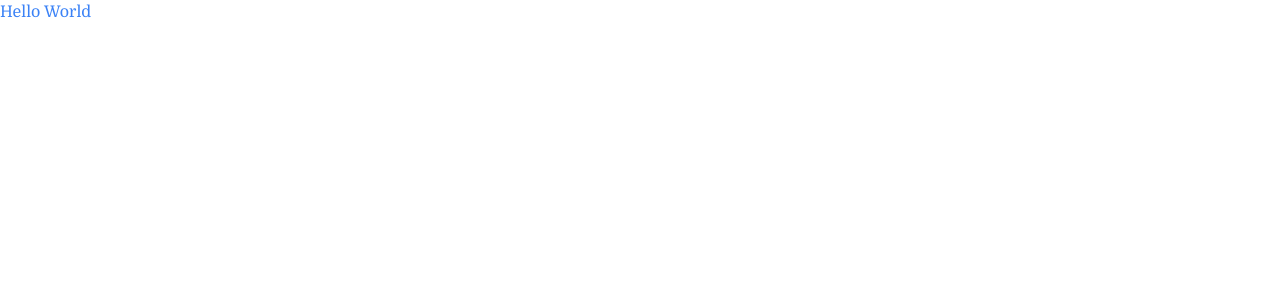
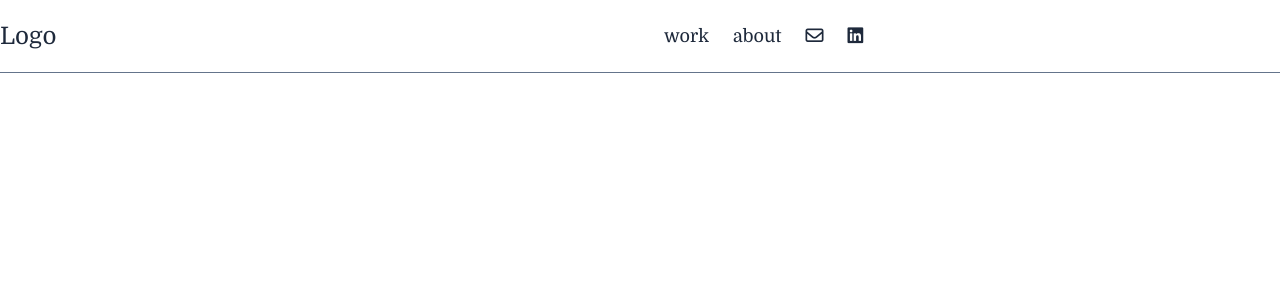
Before and after one commit to devdanchou/personal-site, a React (Vite) app: page / in a window 1280 px wide. Shown: the top 300 px of the page. Built offline with nearby package versions, Linux system fonts and the light colour scheme; a web font is replaced by a local one.

Commit message:
feature: work on navbar

```diff
--- a/package.json
+++ b/package.json
@@ -11,7 +11,8 @@
   },
   "dependencies": {
     "react": "^19.2.0",
-    "react-dom": "^19.2.0"
+    "react-dom": "^19.2.0",
+    "react-router-dom": "^7.13.0"
   },
   "devDependencies": {
     "@eslint/js": "^9.39.1",
--- a/src/App.jsx
+++ b/src/App.jsx
@@ -1,7 +1,14 @@
+import { BrowserRouter, Routes, Route } from "react-router-dom";
+import LandingPage from "./pages/LandingPage";
+
 const App = () => {
   return (
     <>
-      <div className="text-blue-500 font-domine">Hello World </div>
+      <BrowserRouter>
+        <Routes>
+          <Route path="/" element={<LandingPage />} />
+        </Routes>
+      </BrowserRouter>
     </>
   );
 };
--- /dev/null
+++ b/src/pages/LandingPage.jsx
@@ -0,0 +1,11 @@
+import NavBar from "../shared-components/NavBar";
+
+const LandingPage = () => {
+  return (
+    <>
+      <NavBar />
+    </>
+  );
+};
+
+export default LandingPage;
--- /dev/null
+++ b/src/shared-components/Navbar/index.jsx
@@ -0,0 +1,36 @@
+const SECTIONS = [
+  { type: "work", label: "work" },
+  { type: "about", label: "about" },
+  { type: "email", icon: "fa-regular fa-envelope", ariaLabel: "Email" },
+  {
+    type: "linkedin",
+    icon: "fa-brands fa-linkedin",
+    ariaLabel: "Linkedin",
+  },
+];
+
+const NavBar = () => {
+  return (
+    <>
+      <nav className="flex justify-end font-domine text-slate-800 text-2xl h-full border-b border-slate-500">
+        <div className="flex w-full max-w-7xl">
+          <div className="flex flex-1 justify-start py-5">Logo</div>
+          <div className="flex-1 justify-end">
+            {SECTIONS.map(({ type, label, icon, ariaLabel }) => (
+              <button
+                key={type}
+                className="ml-6 text-lg h-full py-5 hover:text-slate-500"
+                aria-label={ariaLabel || label}
+              >
+                {label && <span>{label}</span>}
+                {icon && <i className={icon}></i>}
+              </button>
+            ))}
+          </div>
+        </div>
+      </nav>
+    </>
+  );
+};
+
+export default NavBar;
```
Also changed, not shown: 1 other file (tests, documents, lock files or other folders).
